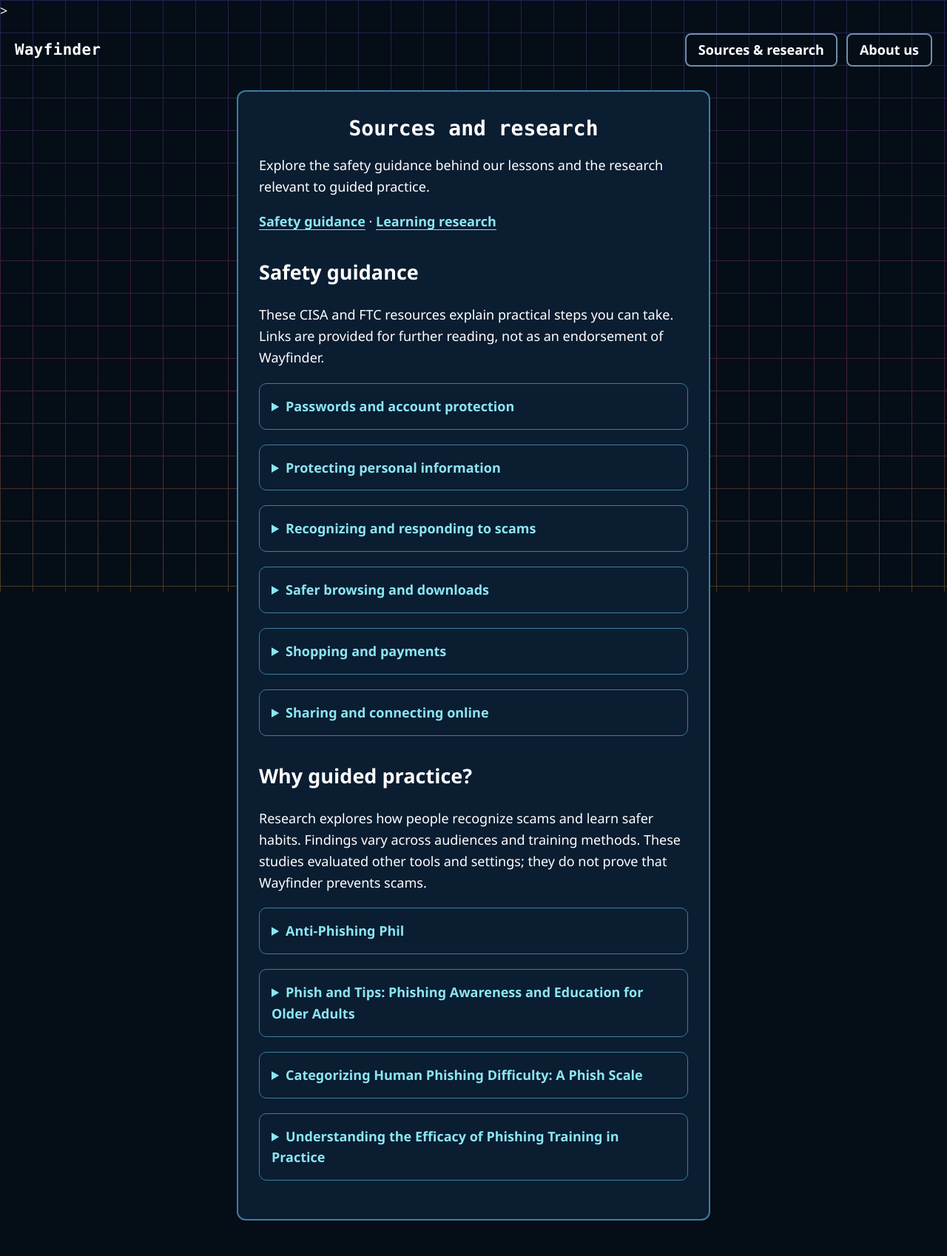
After one commit to sgjohanneman-star/congressional-app, a Flask app: page /sources in a window 1280 px wide. The commit adds this page. Shown: the whole page at 74% size. Run offline with Flask 3, Linux system fonts and the light colour scheme; parts of the project's set-up code (start-up, migrations or seed data) failed here and were passed over; some libraries are stand-ins or nearby versions.

Commit message:
Added sources and research

```diff
--- a/Static/style.css
+++ b/Static/style.css
@@ -544,3 +544,28 @@ a.btn {
 }
 
 .about-page .about-person p:last-child { margin-bottom: 0; }
+
+/* Expandable reading panels work with mouse, touch, and keyboard without JavaScript. */
+.source-details {
+  margin: 1.25rem 0;
+  border: 1px solid var(--edge);
+  border-radius: 10px;
+  background: var(--panel);
+  color: var(--text);
+  overflow-wrap: anywhere;
+}
+.source-details > summary {
+  padding: 1rem;
+  cursor: pointer;
+  font-weight: 700;
+  color: var(--link);
+}
+.source-details > summary:hover { text-decoration: underline; }
+.source-details > summary:focus-visible {
+  outline: 3px solid var(--cyan);
+  outline-offset: 3px;
+  border-radius: 8px;
+}
+.source-content { padding: 0 1rem 1rem; }
+.source-content li { margin: 0.75rem 0; }
+.sources-page section { margin-top: 2rem; scroll-margin-top: 1rem; }
--- a/Templates/base.html
+++ b/Templates/base.html
@@ -14,6 +14,7 @@
   <header class="topbar">
     <a class="brand" href="{{ url_for('hub') }}">Wayfinder</a>
     <nav class="header-actions" aria-label="Main navigation">
+      <a class="btn btn-quiet" href="{{ url_for('sources') }}">Sources &amp; research</a>
       <a class="btn btn-quiet" href="{{ url_for('about') }}">About us</a>
       {% if session.get('user_id') %}
       <form method="POST" action="{{ url_for('logout') }}">
--- a/Templates/feedback.html
+++ b/Templates/feedback.html
@@ -35,5 +35,6 @@
     {% endif %}
     <a class="btn btn-secondary" href="{{ url_for('hub') }}">Back to islands</a>
   </div>
+  {% include "_advice_sources.html" %}
 </section>
 {% endblock %}
--- a/Templates/quiz.html
+++ b/Templates/quiz.html
@@ -25,5 +25,6 @@
 
     <button class="btn" type="submit">Check my answer</button>
   </form>
+  {% include "_advice_sources.html" %}
 </section>
 {% endblock %}
--- /dev/null
+++ b/Templates/sources.html
@@ -0,0 +1,39 @@
+{% extends "base.html" %}
+{% block title %}Sources and research{% endblock %}
+{% block content %}
+<article class="panel panel-wide sources-page">
+  <h1>Sources and research</h1>
+  <p>Explore the safety guidance behind our lessons and the research relevant to guided practice.</p>
+  <nav aria-label="Source sections"><a href="#guidance">Safety guidance</a> · <a href="#research">Learning research</a></nav>
+  <section id="guidance">
+    <h2>Safety guidance</h2>
+    <p>These CISA and FTC resources explain practical steps you can take. Links are provided for further reading, not as an endorsement of Wayfinder.</p>
+    {% for slot, guidance in topic_guidance.items() %}
+    <details class="source-details">
+      <summary>{{ guidance.title }}</summary>
+      <div class="source-content">
+        <p>{{ guidance.why }}</p>
+        <ul>{% for source in guidance.sources %}
+          <li><a href="{{ source.url }}" target="_blank" rel="noopener noreferrer">{{ source.title }} (new tab)</a></li>
+        {% endfor %}</ul>
+      </div>
+    </details>
+    {% endfor %}
+  </section>
+  <section id="research">
+    <h2>Why guided practice?</h2>
+    <p>Research explores how people recognize scams and learn safer habits. Findings vary across audiences and training methods. These studies evaluated other tools and settings; they do not prove that Wayfinder prevents scams.</p>
+    {% for paper in research %}
+    <details class="source-details">
+      <summary>{{ paper.title }}</summary>
+      <div class="source-content">
+        <p>{{ paper.citation }}</p>
+        <p><strong>What the study found:</strong> {{ paper.finding }}</p>
+        <p><strong>How it relates to Wayfinder:</strong> {{ paper.connection }}</p>
+        <a href="{{ paper.url }}" target="_blank" rel="noopener noreferrer">Read the research (new tab{% if paper.url.endswith('.pdf') %}, PDF{% endif %})</a>
+      </div>
+    </details>
+    {% endfor %}
+  </section>
+</article>
+{% endblock %}
--- a/app.py
+++ b/app.py
@@ -12,6 +12,7 @@ from dotenv import load_dotenv
 from flask_limiter import Limiter
 from flask_limiter.util import get_remote_address
 from simulation_data import SCENARIOS
+from learning_sources import TOPIC_GUIDANCE, RESEARCH
 from sqlalchemy import update
 
 #Loading environment tools
@@ -202,6 +203,16 @@ def hub():
         islands=islands, simulations_completed=simulations_completed,
         simulations_total=simulations_total,
     )
+
+@app.context_processor
+def learning_source_context():
+    return {"topic_guidance": TOPIC_GUIDANCE}
+
+
+@app.route("/sources")
+def sources():
+    return render_template("sources.html", research=RESEARCH)
+
 
 @app.route("/about")
 def about():
--- /dev/null
+++ b/learning_sources.py
@@ -0,0 +1,82 @@
+"""Reading links and explanations; no database changes required."""
+
+TOPIC_GUIDANCE = {1: {'title': 'Passwords and account protection',
+     'why': 'We emphasize long, random, unique passwords and an extra sign-in check because each '
+            'protects against a different way an account can be attacked.',
+     'sources': [{'title': 'CISA: Strong passwords (PDF)',
+                  'url': 'https://www.cisa.gov/sites/default/files/2024-09/Secure-Our-World-Passwords-Tip-Sheet.pdf'},
+                 {'title': 'CISA: Phishing-resistant MFA (PDF)',
+                  'url': 'https://www.cisa.gov/sites/default/files/2023-01/fact-sheet-implementing-phishing-resistant-mfa-508c.pdf'}]},
+ 2: {'title': 'Protecting personal information',
+     'why': 'We encourage checking who is asking and why they need the information. A familiar '
+            'logo or HTTPS connection alone does not establish that a request is trustworthy.',
+     'sources': [{'title': 'FTC: Sharing and privacy online',
+                  'url': 'https://consumer.ftc.gov/articles/heads-up'},
+                 {'title': 'CISA: Recognize and report phishing (PDF)',
+                  'url': 'https://www.cisa.gov/sites/default/files/2024-09/Secure-Our-World-Phishing-Tip-Sheet.pdf'},
+                 {'title': 'FTC: Online shopping',
+                  'url': 'https://consumer.ftc.gov/articles/online-shopping'}]},
+ 3: {'title': 'Recognizing and responding to scams',
+     'why': 'Urgency and unusual requests are reasons to pause and verify independently. Recovery '
+            'steps depend on whether you exposed a password, downloaded software, or sent money.',
+     'sources': [{'title': 'CISA: Recognize and report phishing (PDF)',
+                  'url': 'https://www.cisa.gov/sites/default/files/2024-09/Secure-Our-World-Phishing-Tip-Sheet.pdf'},
+                 {'title': 'FTC: Recognize and avoid phishing',
+                  'url': 'https://consumer.ftc.gov/articles/how-recognize-avoid-phishing-scams'},
+                 {'title': 'FTC: What to do if you were scammed',
+                  'url': 'https://consumer.ftc.gov/articles/what-do-if-you-were-scammed'}]},
+ 4: {'title': 'Safer browsing and downloads',
+     'why': 'We recommend trusted downloads and prompt updates because software flaws can expose '
+            'your device. HTTPS protects the connection but does not guarantee an honest seller.',
+     'sources': [{'title': 'CISA: Software updates (PDF)',
+                  'url': 'https://www.cisa.gov/sites/default/files/2024-09/Secure-Our-World-Software-Updates-Tip-Sheet.pdf'},
+                 {'title': 'FTC: Online shopping',
+                  'url': 'https://consumer.ftc.gov/articles/online-shopping'},
+                 {'title': 'FTC: Malware protection and removal',
+                  'url': 'https://consumer.ftc.gov/articles/malware-how-protect-against-detect-and-remove-it'}]},
+ 5: {'title': 'Shopping and payments',
+     'why': 'We encourage checking the seller and payment protections before buying. Payments to '
+            'scammers can be difficult to reverse, but contacting your provider quickly may help.',
+     'sources': [{'title': 'FTC: Online shopping',
+                  'url': 'https://consumer.ftc.gov/articles/online-shopping'},
+                 {'title': 'FTC: Buying from an online marketplace',
+                  'url': 'https://consumer.ftc.gov/articles/buying-online-marketplace'},
+                 {'title': 'FTC: What to do if you were scammed',
+                  'url': 'https://consumer.ftc.gov/articles/what-do-if-you-were-scammed'}]},
+ 6: {'title': 'Sharing and connecting online',
+     'why': 'Privacy settings and thoughtful sharing help you control who sees your information. '
+            'Verify unusual requests from familiar accounts through another contact method.',
+     'sources': [{'title': 'FTC: Sharing and privacy online',
+                  'url': 'https://consumer.ftc.gov/articles/heads-up'},
+                 {'title': 'CISA: Recognize and report phishing (PDF)',
+                  'url': 'https://www.cisa.gov/sites/default/files/2024-09/Secure-Our-World-Phishing-Tip-Sheet.pdf'}]}}
+
+RESEARCH = [{'title': 'Anti-Phishing Phil',
+  'citation': 'Sheng et al. · SOUPS · 2007',
+  'finding': 'In this study, people who played a 15-minute educational game improved '
+             'fraudulent-website identification more than participants in reading-based '
+             'conditions.',
+  'connection': 'Interactive practice can be a useful teaching approach. This older study '
+                'evaluated a different game, not Wayfinder.',
+  'url': 'https://kilthub.cmu.edu/articles/journal_contribution/Anti-Phishing_Phil_The_Design_and_Evaluation_of_a_Game_That_Teaches_People_Not_to_Fall_for_Phish/6621128/1'},
+ {'title': 'Phish and Tips: Phishing Awareness and Education for Older Adults',
+  'citation': 'Kazamia et al. · HAISA · 2024',
+  'finding': 'In a simulated-inbox study with 37 participants, more than half demonstrated '
+             'improved understanding of detection strategies and increased confidence.',
+  'connection': 'Realistic practice is relevant to our simulations. This small study does not '
+                'establish long-term protection or validate our app.',
+  'url': 'https://openresearch.surrey.ac.uk/esploro/outputs/conferencePaper/Phish-and-Tips-Phishing-Awareness-and/99912166002346'},
+ {'title': 'Categorizing Human Phishing Difficulty: A Phish Scale',
+  'citation': 'Steves, Greene, and Theofanos · Journal of Cybersecurity · 2020',
+  'finding': 'Phishing difficulty depends on warning signs and how closely the message fits the '
+             'recipient’s situation. Click rates alone can misrepresent exercise difficulty.',
+  'connection': 'Our scenarios provide context, such as whether you expect a delivery. A practice '
+                'score is not a measure of your overall resistance to scams.',
+  'url': 'https://csrc.nist.gov/pubs/journal/2020/09/categorizing-human-phishing-detection-difficulty-a/final'},
+ {'title': 'Understanding the Efficacy of Phishing Training in Practice',
+  'citation': 'Liu et al. · IEEE Symposium on Security and Privacy · 2025',
+  'finding': 'An eight-month randomized study involving over 19,500 healthcare employees found '
+             'limited benefits from the workplace training approaches examined.',
+  'connection': 'Research findings are mixed. Training is only one part of safety, alongside '
+                'independent verification, account protection, and software updates.',
+  'url': 'https://www.sysnet.ucsd.edu/~voelker/pubs/phishtrain-oakland25.pdf'}]
```
Also changed, not shown: Templates/_advice_sources.html (added, +16 -0 lines), Templates/simulation.html (+12 -10 lines).
